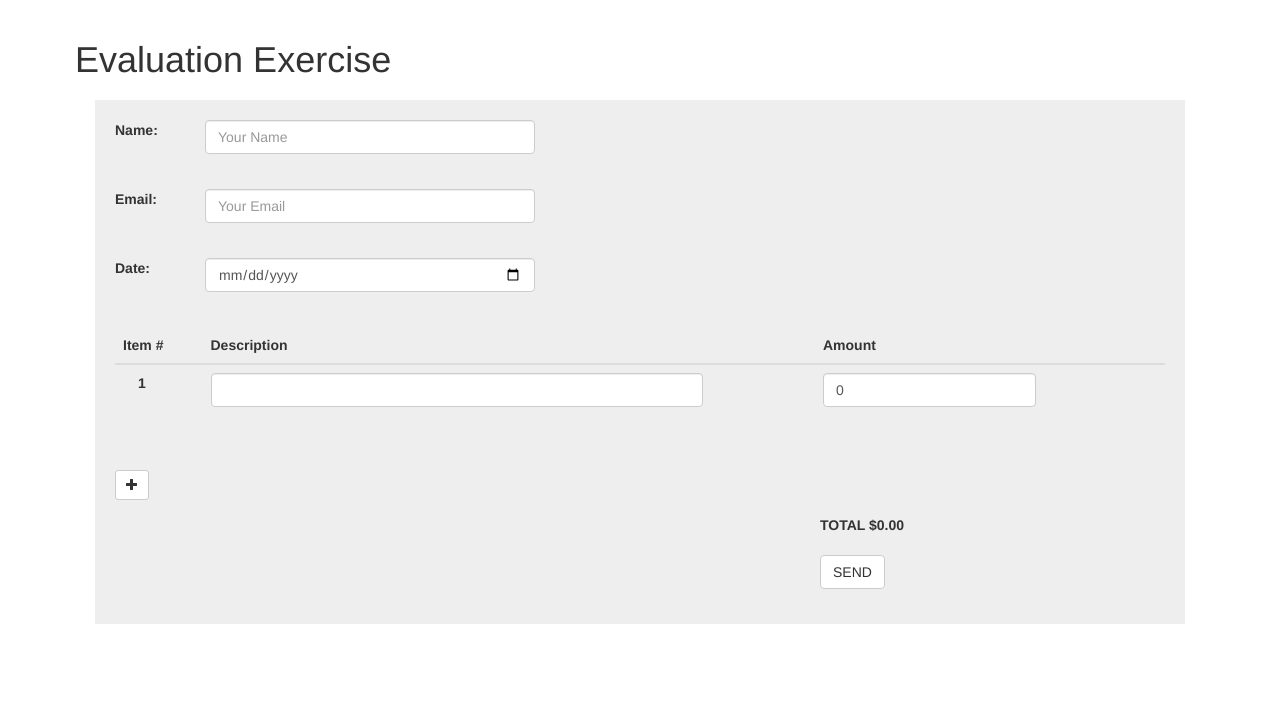
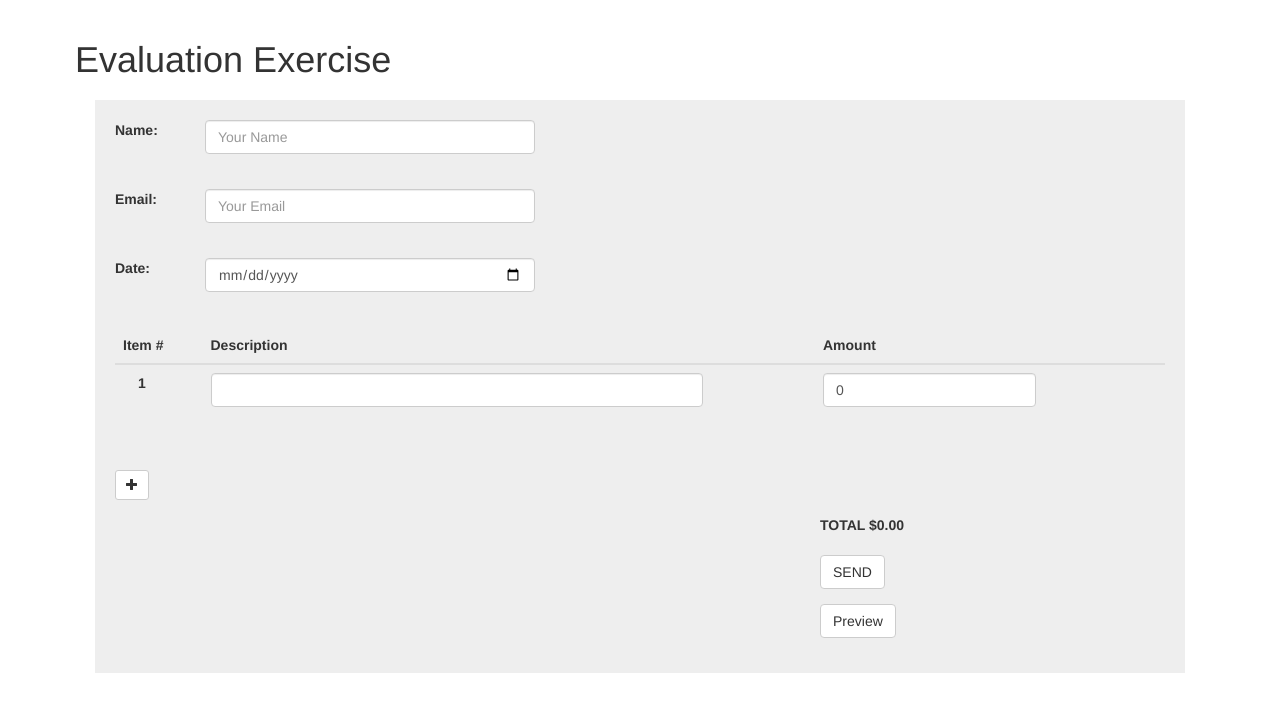
Before and after one commit to chaitanyatejagolla/einvoice, a React app: page / in a window 1280 px wide. Shown: the top 712 px of the page. Built offline with nearby package versions, Linux system fonts and the light colour scheme.

Commit message:
Adding a preview pane

```diff
--- a/src/components/invoice.jsx
+++ b/src/components/invoice.jsx
@@ -21,10 +21,38 @@ class Invoice extends React.Component {
             lineItemCount: 1,
             lineItemsArray: [{id: 0, desc: "", amount: 0}]
         };
-        this._bind("onChange", "addLineItem", "saveData")
+        this._bind("onChange", "addLineItem", "saveData", "handlePreviewClick", "handleCloseClick")
     }
 
     render () {
+
+        let previewStyle = {};
+        if (this.state.preview)
+            previewStyle.display = 'block';
+        else
+            previewStyle.display = 'none';
+
+        return (
+            <div>
+                <div>
+                    {this.renderForm()}
+                </div>
+                <div style={previewStyle}>
+                    {this.renderPreview()}
+                </div>
+            </div>
+        );
+    }
+
+    handlePreviewClick(event) {
+        event.preventDefault();
+        this.setState({
+            preview: true
+        });
+    }
+
+    renderForm () {
+        if (!this.state.preview) {
             var style = {
             background: "#eee",
             padding: "20px",
@@ -36,15 +64,8 @@ class Invoice extends React.Component {
         for (var i = 0; i < this.state.lineItemsArray.length; i += 1) {
             lineItemsUI.push(<LineItem handleLineItemChange={this.handleLineItemChange.bind(this)} key={i} id={i}/>);
         };
-
-        let previewStyle = {};
-        if (this.state.preview)
-            previewStyle.display = 'block';
-        else
-            previewStyle.display = 'none';
-
             return (
-            <Form onSubmit={this.saveData} style={style} >
+                <Form onSubmit={this.saveData} style={style}>
                     <InputLabelGroup
                         label="Name: "
                         onChange={this.onChange}
@@ -71,7 +92,6 @@ class Invoice extends React.Component {
                         name="date"
                         type="date"
                     />
-
                     <Table responsive>
                         <thead>
                         <tr>
@@ -105,11 +125,17 @@ class Invoice extends React.Component {
                             </div>
                         </div>
                     </FormGroup>
-                <div style={previewStyle}>
-                    {this.renderPreview()}
+                    <FormGroup>
+                        <div className="row">
+                            <div className="col-xs-offset-8">
+                                <Button className="btn btn-light" onClick={this.handlePreviewClick}>Preview</Button>
                             </div>
+                        </div>
+                    </FormGroup>
                 </Form>
-        );
+            )
+        }
+        return null;
     }
 
     renderPreview() {
@@ -131,8 +157,15 @@ class Invoice extends React.Component {
             padding: "5px 12px"
         };
 
-        if (this.state) {
-        let htmlText = () => ({ __html: this.state.name });
+        if (this.state.preview) {
+            let preview = "<h1>Invoice</h1><style>table, th, td {border: 1px solid black;}</style><label>Name: "+this.state.name+"</label><br><label>Email: "+this.state.email+"</label><br><label>Date: "+this.state.date+"</label><br><br><br><table><tr><th>Item no</th><th>Description</th><th>Amount</th></tr>";
+            /* Looping through lineItemsArray for getting line item UI components */
+            let lineItems="";
+            for (var i = 0; i < this.state.lineItemsArray.length; i += 1) {
+                lineItems+="<tr><td>"+i+"</td><td>"+this.state.lineItemsArray[i].desc+"</td><td>"+this.state.lineItemsArray[i].amount+"</td></tr>";
+            };
+
+            let htmlText = () => ({ __html: preview+lineItems+"</table>" });
             return (
                 <div>
                     <div style={previewBoxStyle}>
@@ -146,6 +179,13 @@ class Invoice extends React.Component {
             );
         }
         return null;
+    }
+
+    handleCloseClick() {
+        this.setState({
+            preview: false,
+            lineItemsArray: this.state.lineItemsArray
+        });
     }
 
     /*Common Validation function*/
@@ -162,11 +202,13 @@ class Invoice extends React.Component {
     /*Validation  function for name*/
     validateName(fieldValue) {
         let nameError = "";
+        const nameReg = /^[a-zA-Z ]+$/;
         if (fieldValue.length < 1) {
             nameError = "Name is a required field";
-        }
-        if (fieldValue.length > 30) {
-            nameError = "Name is too long (30 characters only)";
+        } else if (fieldValue.length > 25) {
+            nameError = "Name is too long (25 characters only)";
+        } else {
+            nameError = nameReg.test(fieldValue) ?  "" : "Please enter a valid name";
         }
         this.setState({
             nameError: nameError
@@ -177,7 +219,7 @@ class Invoice extends React.Component {
     /*Validation function for email*/
     validateEmail(fieldValue) {
         let emailError = "";
-        const emailReg = /^(([^<>()[\]\\.,;:\s@\"]+(\.[^<>()[\]\\.,;:\s@\"]+)*)|(\".+\"))@((\[[0-9]{1,3}\.[0-9]{1,3}\.[0-9]{1,3}\.[0-9]{1,3}\])|(([a-zA-Z\-0-9]+\.)+[a-zA-Z]{2,}))$/;
+        const emailReg = /^((([a-z]|\d|[!#\$%&'\*\+\-\/=\?\^_`{\|}~]|[\u00A0-\uD7FF\uF900-\uFDCF\uFDF0-\uFFEF])+(\.([a-z]|\d|[!#\$%&'\*\+\-\/=\?\^_`{\|}~]|[\u00A0-\uD7FF\uF900-\uFDCF\uFDF0-\uFFEF])+)*)|((\x22)((((\x20|\x09)*(\x0d\x0a))?(\x20|\x09)+)?(([\x01-\x08\x0b\x0c\x0e-\x1f\x7f]|\x21|[\x23-\x5b]|[\x5d-\x7e]|[\u00A0-\uD7FF\uF900-\uFDCF\uFDF0-\uFFEF])|(\\([\x01-\x09\x0b\x0c\x0d-\x7f]|[\u00A0-\uD7FF\uF900-\uFDCF\uFDF0-\uFFEF]))))*(((\x20|\x09)*(\x0d\x0a))?(\x20|\x09)+)?(\x22)))@((([a-z]|\d|[\u00A0-\uD7FF\uF900-\uFDCF\uFDF0-\uFFEF])|(([a-z]|\d|[\u00A0-\uD7FF\uF900-\uFDCF\uFDF0-\uFFEF])([a-z]|\d|-|\.|_|~|[\u00A0-\uD7FF\uF900-\uFDCF\uFDF0-\uFFEF])*([a-z]|\d|[\u00A0-\uD7FF\uF900-\uFDCF\uFDF0-\uFFEF])))\.)+(([a-z]|[\u00A0-\uD7FF\uF900-\uFDCF\uFDF0-\uFFEF])|(([a-z]|[\u00A0-\uD7FF\uF900-\uFDCF\uFDF0-\uFFEF])([a-z]|\d|-|\.|_|~|[\u00A0-\uD7FF\uF900-\uFDCF\uFDF0-\uFFEF])*([a-z]|[\u00A0-\uD7FF\uF900-\uFDCF\uFDF0-\uFFEF])))$/i;
         if (!emailReg.test(fieldValue)) {
             emailError = "Requires valid email";
         }
@@ -189,10 +231,14 @@ class Invoice extends React.Component {
 
     /*Validation function for date*/
     validateDate(fieldValue) {
+        // const dateReg = /^((0?[1-9]|1[012])[- /.](0?[1-9]|[12][0-9]|3[01])[- /.](19|20)?[0-9]{2})*$/;
         let dateError = "";
         if (fieldValue.length < 1) {
             dateError = "Please enter a date";
         }
+        // else if (!dateReg.test(fieldValue)) {
+        //     dateError = "Please enter a valid date";
+        // }
         this.setState({
             dateError: dateError
         });
```
Lines whose indentation alone changed are shown as unchanged.
